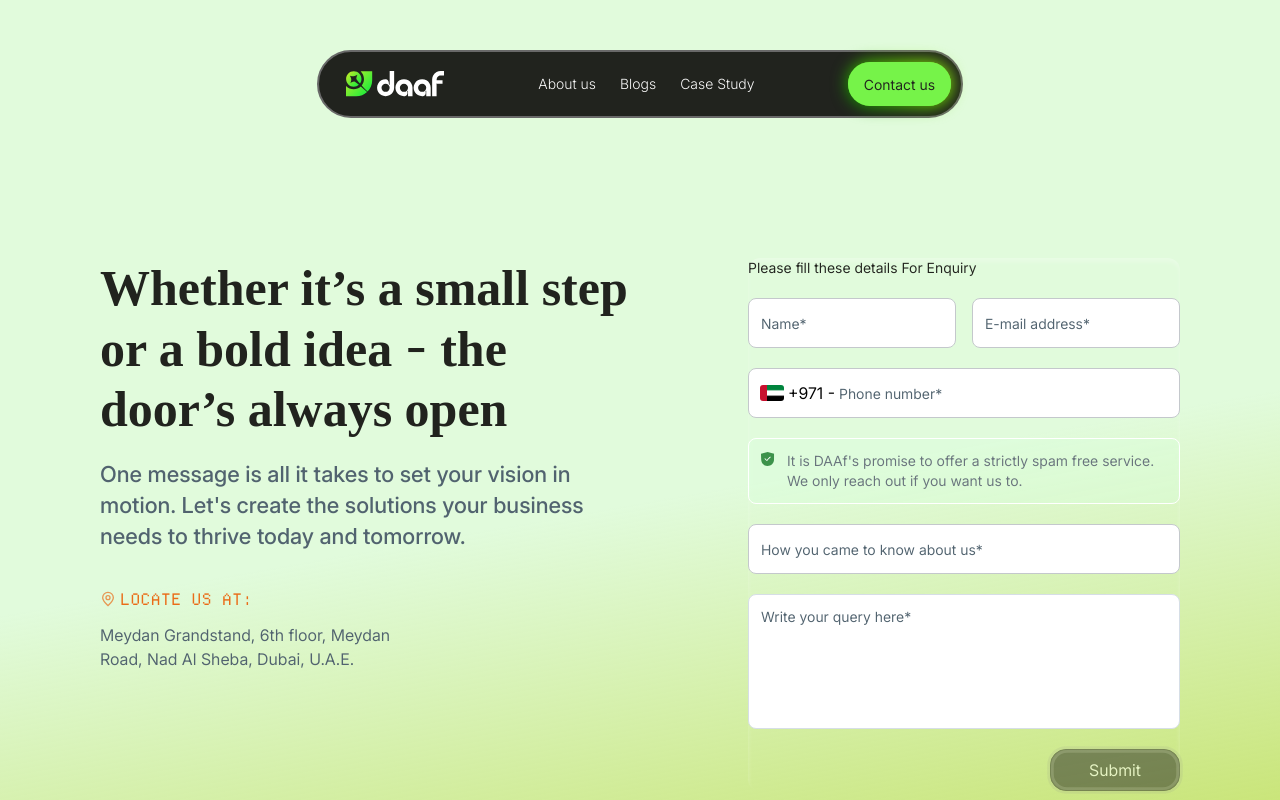
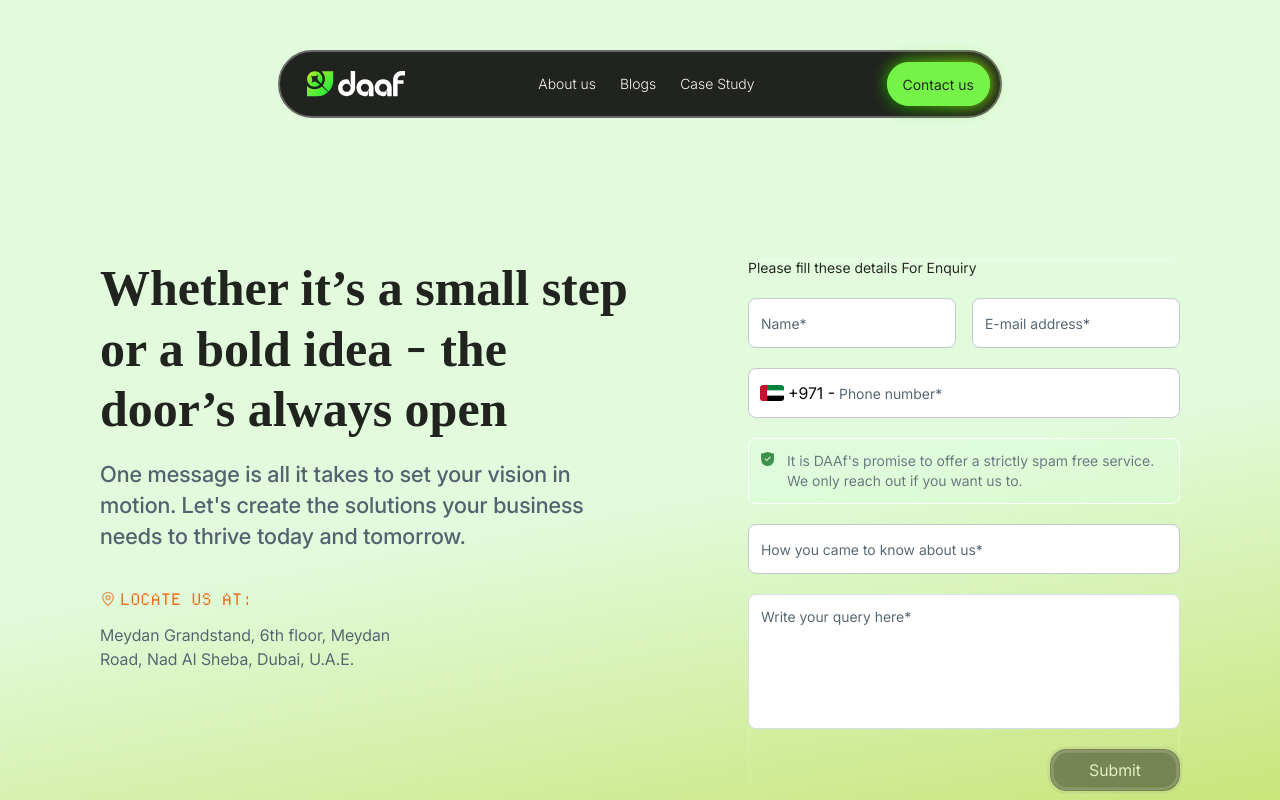
Before and after one commit to daaf-technologies/daaf-website, a SvelteKit app: page /contact-us in a window 1280 px wide. Shown: the top 800 px of the page. Built offline with nearby package versions, Linux system fonts and the light colour scheme; a web font is replaced by a local one.

Commit message:
refactor(#82): :recycle: Redirected blogs and case studies links to coming soon as of now

```diff
--- a/src/lib/components/ui/header/header.svelte
+++ b/src/lib/components/ui/header/header.svelte
@@ -18,9 +18,9 @@
 		{#if !minimal}
 			<a href="/about-us" class="about">About us</a>
 
-			<a href="/blogs" class="blogs">Blogs</a>
+			<a href="/coming-soon" class="blogs">Blogs</a>
 
-			<a href="/case-study" class="cases">Case Study</a>
+			<a href="/coming-soon" class="cases">Case Study</a>
 		{/if}
 	</div>
 
@@ -189,7 +189,4 @@
 			font-weight: 300;
 		}
 	}
-
-	@media (min-width: 1024px) {
-	}
 </style>
--- a/src/routes/contact-us/+page.svelte
+++ b/src/routes/contact-us/+page.svelte
@@ -65,7 +65,7 @@
 	<div
 		class="wrapper flex h-full max-w-full flex-col items-center overflow-y-auto px-4 py-[50px] backdrop-blur-[620px] lg:gap-[140px] lg:px-[200px]"
 	>
-		<Header className="header w-[343px] lg:w-[646px] !gap-[72px]" />
+		<Header />
 		<div class="lg:flex lg:gap-[118px]">
 			<div
 				class="description flex flex-col gap-3 pt-[70px] pb-[40px] lg:w-[530px] lg:gap-5 lg:pt-0 lg:pb-0"
```
